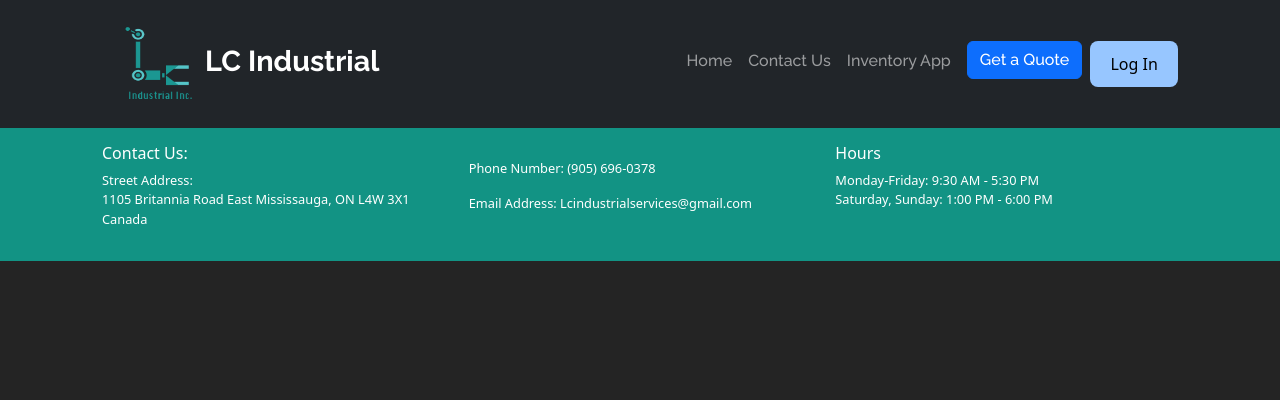
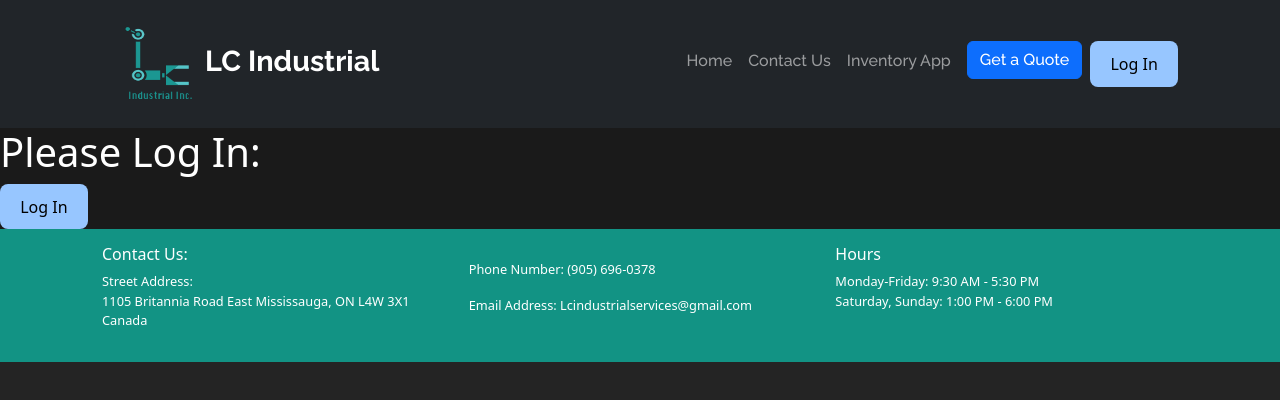
Before and after one commit to sunbagel/LC-Website-Extended, a React (Vite) app in the folder front-end/: page /login in a window 1280 px wide. Shown: the top 400 px of the page. Built offline with nearby package versions, Linux system fonts and the light colour scheme.

Commit message:
add login page

```diff
--- a/front-end/src/App.tsx
+++ b/front-end/src/App.tsx
@@ -13,6 +13,7 @@ import './App.css';
 import InventoryAppMain from "./pages/InventoryAppMain";
 import SearchPage from "./pages/SearchPage";
 import AddPartPage from "./pages/AddPartPage";
+import LoginPage from "./pages/LoginPage";
 
 
 
@@ -41,7 +42,7 @@ function App() {
             </Route>
 
 
-
+            <Route path = '/login' element = {<LoginPage/>}/>
           </Routes>
 
         </Router>
--- /dev/null
+++ b/front-end/src/pages/LoginPage.tsx
@@ -0,0 +1,13 @@
+import LoginButton from '@/components/auth/LoginButton'
+import React from 'react'
+
+const LoginPage = () => {
+  return (
+    <div>
+      <h1>Please Log In:</h1>
+      <LoginButton/>
+    </div>
+  )
+}
+
+export default LoginPage
```
